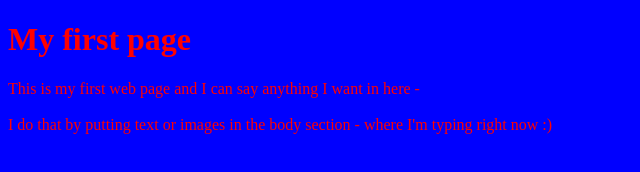
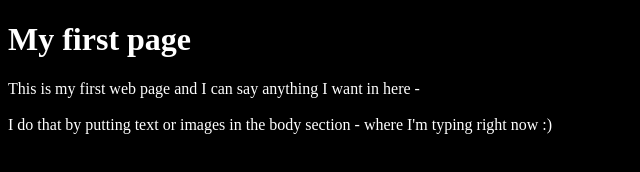
Before and after one commit to rAcHeL0330/rAcHeL0330.github.io, a plain HTML site: page index.html in a window 1280 px wide. Shown: the whole page, without its empty margins (0-640 px from the left). Drawn offline with Linux system fonts and the light colour scheme.

Commit message:
Update index.html

```diff
--- a/index.html
+++ b/index.html
@@ -15,7 +15,7 @@
 </script>
 </head>
 
-<body bgcolor="blue" text="red">
+<body bgcolor="black" text="white">
 
 <h1> My first page </h1>
 
```
